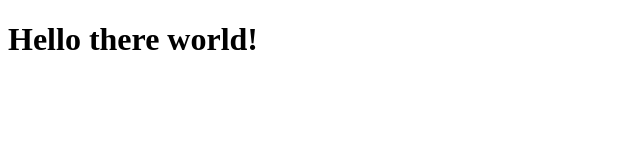
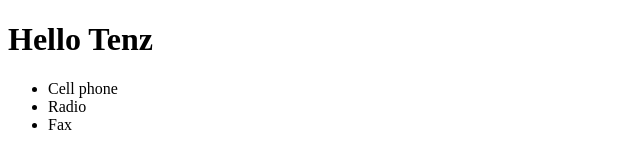
Before and after one commit to Tenzin1010/sample-conflict, a plain HTML site: page index.html in a window 1280 px wide. Shown: the whole page, without its empty margins (0-640 px from the left). Drawn offline with Linux system fonts and the light colour scheme.

Commit message:
added media comm

```diff
--- a/index.html
+++ b/index.html
@@ -4,6 +4,11 @@
   <title>Sample conflict</title>
 </head>
 <body>
-  <h1>Hello there world!</h1>
+  <h1>Hello Tenz</h1>
+    <ul>
+        <li>Cell phone</li>
+        <li>Radio</li>
+        <li>Fax</li>
+    </ul>
 </body>
 </html>
```
